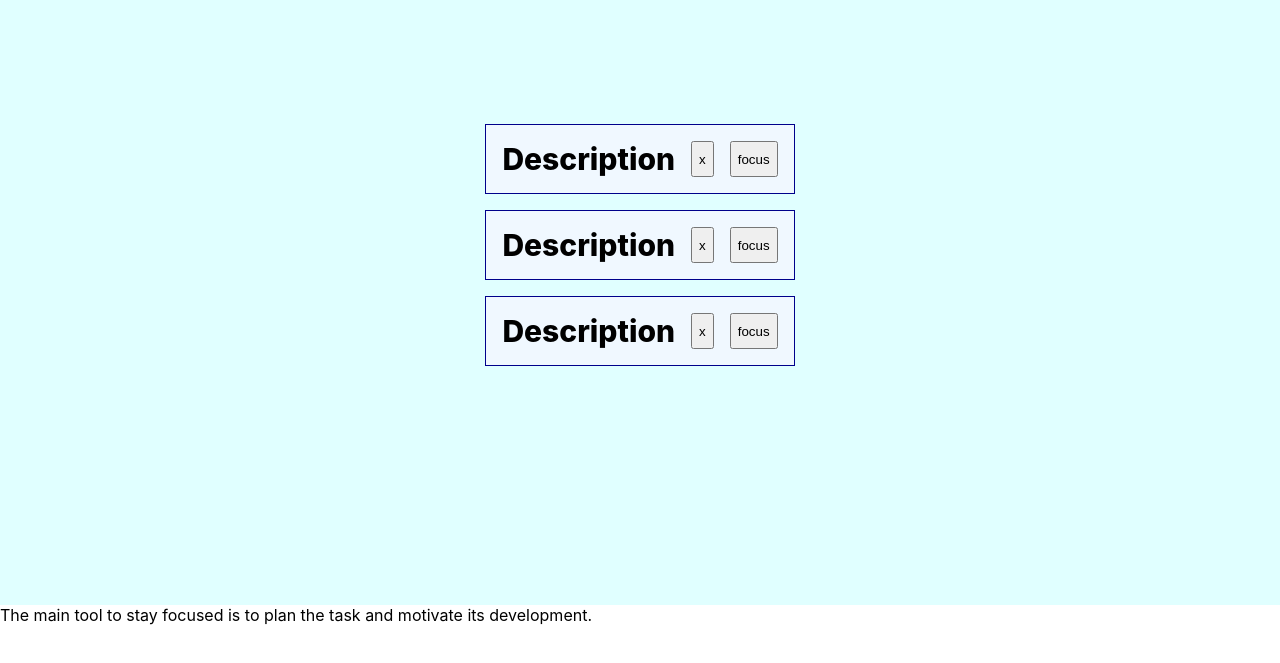
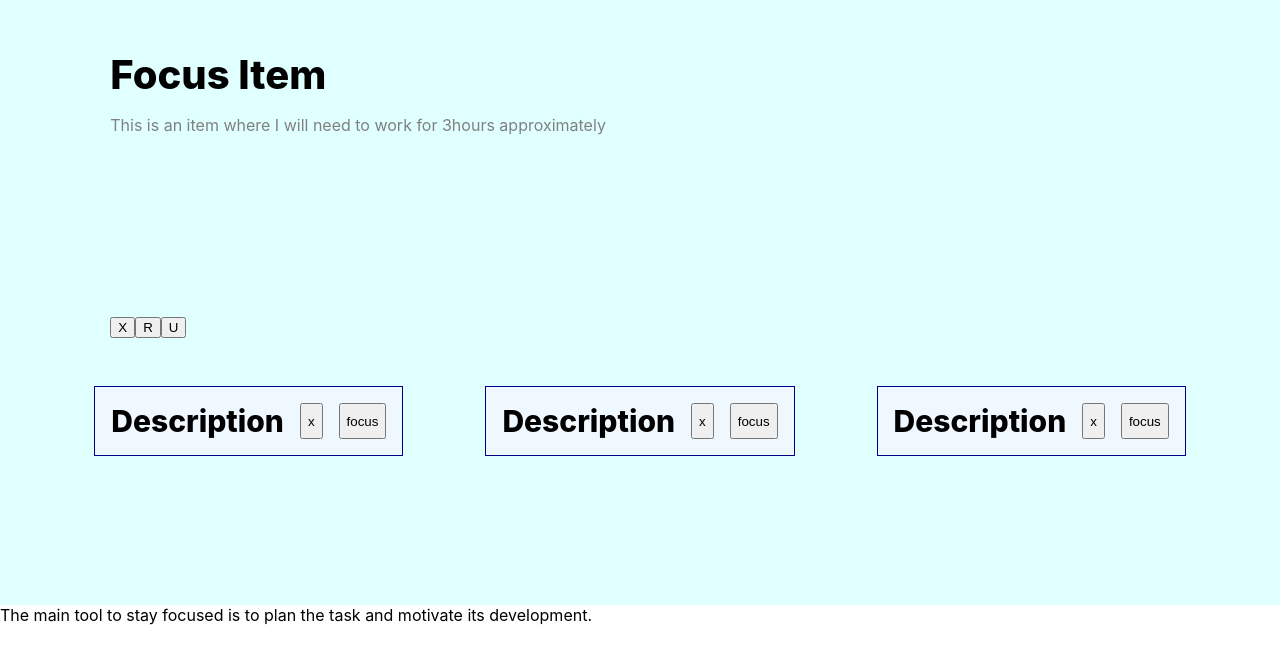
Before and after one commit to kapit4n/focus-point, a Next.js app: page / in a window 1280 px wide. Shown: the part 115-778 px from the top of the page. Built offline with nearby package versions, Linux system fonts and the light colour scheme.

Commit message:
Adding the primary and secondary card components

```diff
--- /dev/null
+++ b/components/primaryItem/index.js
@@ -0,0 +1,22 @@
+import styles from '../../styles/components/primaryItem.module.css';
+
+export default function() {
+  return (
+    <div className={styles.primaryItem}>
+      <div className={styles.body}>
+        <div className={styles.title}>
+          Focus Item
+        </div>
+        <div className={styles.description}>
+          This is an item where I will need to work for 3hours
+          approximately
+        </div>
+      </div>
+      <div className={styles.actions}>
+        <button>X</button>
+        <button>R</button>
+        <button>U</button>
+      </div>
+    </div>
+  )
+}
--- a/components/card/index.js
+++ b/components/secondaryItem/index.js
@@ -1,6 +1,6 @@
 import React from 'react'
 
-import styles from '../../styles/components/card.module.css'
+import styles from '../../styles/components/secondaryItem.module.css'
 
 export default function Index() {
   return (
--- a/pages/dashboard/index.js
+++ b/pages/dashboard/index.js
@@ -1,11 +1,17 @@
-import Card from '../../components/card'
+import SecondaryItem from '../../components/secondaryItem'
+import Primaryitem from '../../components/primaryItem'
 
-export default function() {
+import styles from '../../styles/pages/dashboard.module.css'
+
+export default function () {
   return (
     <div>
-      <Card />
-      <Card />
-      <Card />
+      <Primaryitem />
+      <div className={styles.secondaryItemsContent}>
+        <SecondaryItem />
+        <SecondaryItem />
+        <SecondaryItem />
+      </div>
     </div>
   )
 }
--- /dev/null
+++ b/styles/components/primaryItem.module.css
@@ -0,0 +1,30 @@
+.primaryItem {
+  display: flex;
+  flex-direction: column;
+  justify-content: space-between;
+  padding: 1rem;
+  margin: 1rem;
+  width: 40rem;
+  height: 20rem;
+}
+
+.body {
+  display: flex;
+  flex-direction: column;
+  column-gap: 1rem;
+  row-gap: 1rem;
+
+}
+
+.actions {
+  display: flex;
+}
+
+.title {
+  font-size: 40px;
+  font-weight: 800;
+}
+
+.description {
+  color: gray;
+}
--- /dev/null
+++ b/styles/pages/dashboard.module.css
@@ -0,0 +1,5 @@
+.secondaryItemsContent {
+  display: grid;
+  gap: 50px;
+  grid-template-columns: auto auto auto;
+}
```
Also changed, not shown: styles/components/secondaryItem.module.css (renamed from styles/components/card.module.css).
